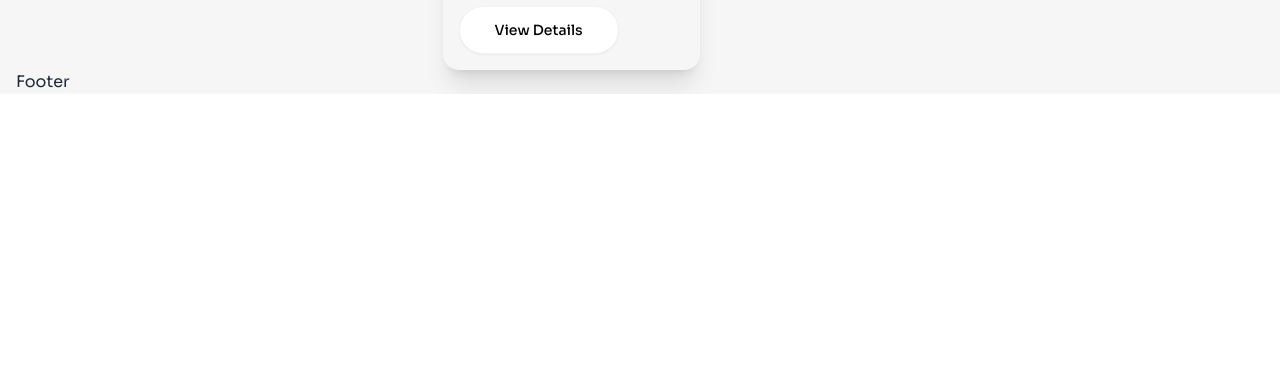
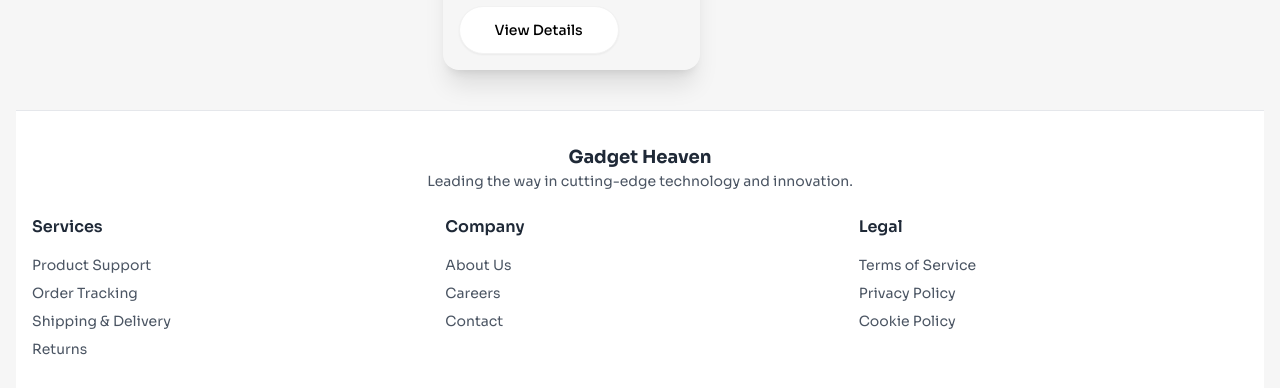
Before and after one commit to programming-hero-web-course-4/b10a8-gadget-heaven-ichrahman, a React (Vite) app: page / in a window 1280 px wide. Shown: the part 2018-2406 px from the top of the page. Before the commit the page ends 2112 px from the top, so only its background shows below. Built offline with nearby package versions, Linux system fonts and the light colour scheme.

Commit message:
feat: Add footer

```diff
--- a/src/components/Footer/Footer.jsx
+++ b/src/components/Footer/Footer.jsx
@@ -1,8 +1,44 @@
 const Footer = () => {
     return (
-        <div>
-            <h1>Footer</h1>
-        </div>
+        <footer className="bg-white py-8 border-t border-gray-200 mt-10">
+            <div className="max-w-screen-xl mx-auto px-4">
+                <div className="text-center mb-6">
+                    <h2 className="text-lg font-bold text-gray-800">Gadget Heaven</h2>
+                    <p className="text-sm text-gray-600">
+                        Leading the way in cutting-edge technology and innovation.
+                    </p>
+                </div>
+                <div className="grid grid-cols-1 md:grid-cols-3 gap-6 text-center md:text-left">
+                    <div>
+                        <h3 className="text-gray-800 font-semibold mb-4">Services</h3>
+                        <ul className="space-y-2 text-sm text-gray-600">
+                            <li>Product Support</li>
+                            <li>Order Tracking</li>
+                            <li>Shipping & Delivery</li>
+                            <li>Returns</li>
+                        </ul>
+                    </div>
+
+                    <div>
+                        <h3 className="text-gray-800 font-semibold mb-4">Company</h3>
+                        <ul className="space-y-2 text-sm text-gray-600">
+                            <li>About Us</li>
+                            <li>Careers</li>
+                            <li>Contact</li>
+                        </ul>
+                    </div>
+
+                    <div>
+                        <h3 className="text-gray-800 font-semibold mb-4">Legal</h3>
+                        <ul className="space-y-2 text-sm text-gray-600">
+                            <li>Terms of Service</li>
+                            <li>Privacy Policy</li>
+                            <li>Cookie Policy</li>
+                        </ul>
+                    </div>
+                </div>
+            </div>
+        </footer>
     );
 };
 
```
